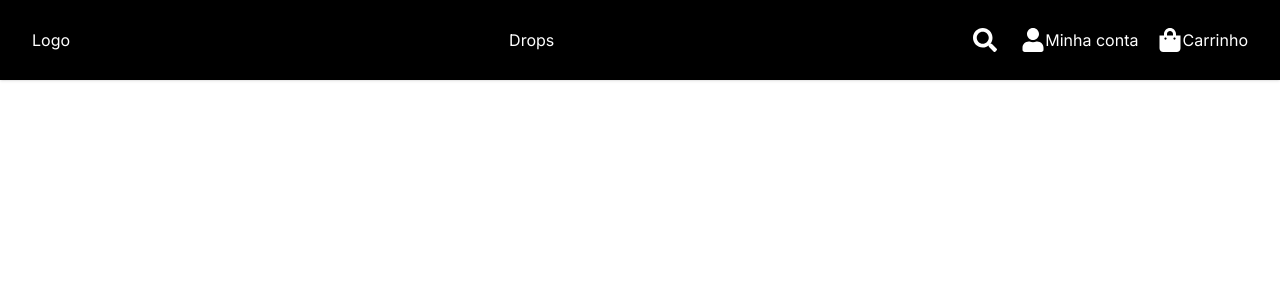
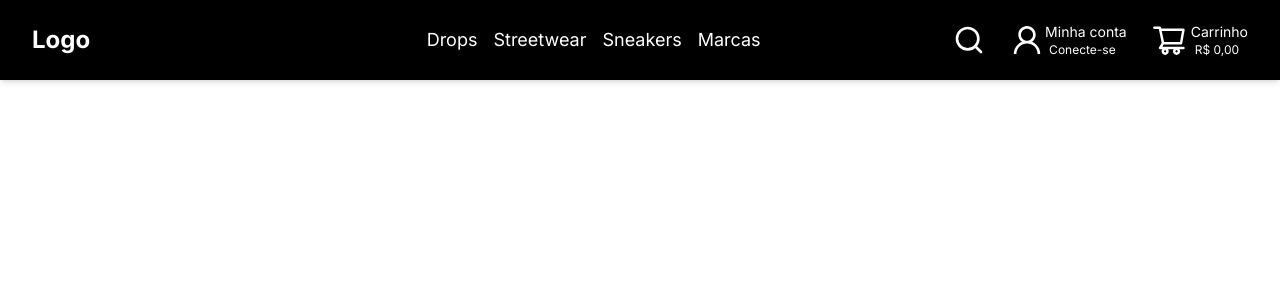
Before and after one commit to MauricioKrziminski/e-commerce, a Next.js app: page / in a window 1280 px wide. Shown: the top 300 px of the page. Built offline with nearby package versions, Linux system fonts and the light colour scheme.

Commit message:
feat: added header

```diff
--- a/package.json
+++ b/package.json
@@ -9,7 +9,6 @@
     "lint": "next lint"
   },
   "dependencies": {
-    "@heroicons/react": "^2.1.1",
     "next": "14.1.3",
     "react": "^18",
     "react-dom": "^18",
--- a/src/components/Header/header.tsx
+++ b/src/components/Header/header.tsx
@@ -1,91 +1,160 @@
 'use client'
-
+import React, { useState } from 'react'
+import { FiMenu, FiSearch, FiX } from 'react-icons/fi'
+import { AiOutlineUser, AiOutlineShoppingCart } from 'react-icons/ai'
 import Link from 'next/link'
-import { useState } from 'react'
-import { FaSearch, FaShoppingBag, FaUser } from 'react-icons/fa'
 
 export function Header() {
-  const [dropdownOpen, setDropdownOpen] = useState(false)
+  const [isMenuOpen, setIsMenuOpen] = useState(false)
+  const [isSearchOpen, setIsSearchOpen] = useState(false)
+  const [hoverUser, setHoverUser] = useState(false)
+  const [hoverCart, setHoverCart] = useState(false)
 
   return (
-    <nav className="bg-black shadow">
-      <div className="mx-auto max-w-7xl px-4 sm:px-6 lg:px-8">
-        <div className="flex h-20 justify-between">
-          <div className="flex">
-            <div className="flex flex-shrink-0 items-center text-white">
-              <Link href="/">Logo</Link>
+    <div className="relative">
+      {isSearchOpen && (
+        <div
+          className="fixed inset-0 z-20 bg-black opacity-50"
+          onClick={() => setIsSearchOpen(false)}
+        ></div>
+      )}
+
+      <header className="z-30 bg-black shadow-md">
+        <div className="mx-auto max-w-7xl px-4 sm:px-6 lg:px-8">
+          <div className="flex h-20 items-center justify-between">
+            <div className="flex items-center">
+              <button
+                className="z-30 mr-8 text-white md:hidden"
+                onClick={() => setIsMenuOpen(!isMenuOpen)}
+              >
+                {isMenuOpen ? (
+                  <FiX className="h-7 w-7" />
+                ) : (
+                  <FiMenu className="h-7 w-7" />
+                )}
+              </button>
+              <Link href="/">
+                <h1 className="text-2xl font-bold text-white">Logo</h1>
+              </Link>
+            </div>
+            <nav className="ml-40 hidden grow items-center justify-center md:flex">
+              <Link href="/drops">
+                <span className="text-lg text-white hover:text-gray-500">
+                  Drops
+                </span>
+              </Link>
+              <Link href="/streetwear">
+                <span className="mx-4 text-lg text-white hover:text-gray-500">
+                  Streetwear
+                </span>
+              </Link>
+              <Link href="/sneakers">
+                <span className="text-lg text-white hover:text-gray-500">
+                  Sneakers
+                </span>
+              </Link>
+              <Link href="/marcas">
+                <span className="mx-4 text-lg text-white hover:text-gray-500">
+                  Marcas
+                </span>
+              </Link>
+            </nav>
+            <div className="flex items-center space-x-6">
+              <FiSearch
+                className="h-6 w-6 cursor-pointer text-white hover:text-gray-500 lg:h-8 lg:w-8"
+                onClick={() => setIsSearchOpen(true)}
+              />
+              <div
+                onMouseEnter={() => setHoverUser(true)}
+                onMouseLeave={() => setHoverUser(false)}
+                className="flex items-center"
+              >
+                <AiOutlineUser
+                  className={`h-6 w-6 lg:h-9 lg:w-9 ${hoverUser ? 'text-gray-500' : 'text-white'}`}
+                />
+                <div>
+                  <Link href="/login">
+                    <span className="flex flex-col">
+                      <span className="hidden text-sm text-white md:block">
+                        Minha conta
+                      </span>
+                      <span className="ml-1 hidden text-xs text-white md:block">
+                        Conecte-se
+                      </span>
+                    </span>
+                  </Link>
+                </div>
+              </div>
+              <div
+                onMouseEnter={() => setHoverCart(true)}
+                onMouseLeave={() => setHoverCart(false)}
+                className="flex items-center"
+              >
+                <AiOutlineShoppingCart
+                  className={`h-6 w-6 lg:h-9 lg:w-9 ${hoverCart ? 'text-gray-500' : 'text-white'}`}
+                />
+                <div className="ml-1">
+                  <Link href="/carrinho">
+                    <span className="flex flex-col">
+                      <span className="hidden text-sm text-white md:block">
+                        Carrinho
+                      </span>
+                      <span className="ml-1 hidden text-xs text-white md:block">
+                        R$ 0,00
+                      </span>
+                    </span>
+                  </Link>
+                </div>
+              </div>
             </div>
           </div>
-          <div className="hidden sm:ml-6 sm:flex sm:items-center">
-            <div className="relative">
-              <button
-                onClick={() => setDropdownOpen(!dropdownOpen)}
-                className="text-white hover:text-gray-500 focus:outline-none focus:ring-2 focus:ring-purple-500 focus:ring-offset-2 focus:ring-offset-gray-100"
-              >
-                Drops
-              </button>
-              {dropdownOpen && (
-                <div className="absolute z-10 mt-2 w-48 rounded-md bg-white shadow-lg ring-1 ring-black ring-opacity-5">
-                  <div
-                    className="py-1"
-                    role="menu"
-                    aria-orientation="vertical"
-                    aria-labelledby="options-menu"
-                  >
-                    <Link href="/drop-1">
-                      <div
-                        className="block cursor-pointer px-4 py-2 text-sm text-gray-700 hover:bg-gray-100"
-                        role="menuitem"
-                      >
-                        Drop 1
-                      </div>
-                    </Link>
-                    <Link href="/drop-2">
-                      <div
-                        className="block cursor-pointer px-4 py-2 text-sm text-gray-700 hover:bg-gray-100"
-                        role="menuitem"
-                      >
-                        Drop 2
-                      </div>
-                    </Link>
-                    <Link href="/drop-3">
-                      <div
-                        className="block cursor-pointer px-4 py-2 text-sm text-gray-700 hover:bg-gray-100"
-                        role="menuitem"
-                      >
-                        Drop 3
-                      </div>
-                    </Link>
-                    {/* Adicione mais itens conforme necessário */}
-                  </div>
-                </div>
-              )}
+        </div>
+      </header>
+      {isSearchOpen && (
+        <div className="fixed top-0 z-40 w-full bg-black">
+          <div className="mx-auto max-w-7xl px-4 sm:px-6 lg:px-36">
+            <div className="flex h-20 items-center justify-between">
+              <input
+                className="flex-grow rounded-md px-4 py-2 outline-none"
+                type="text"
+                placeholder="Pesquisar..."
+              />
+              <FiX
+                className="ml-2 h-6 w-6 cursor-pointer text-white hover:text-gray-500 lg:h-8 lg:w-8"
+                onClick={() => setIsSearchOpen(false)}
+              />
             </div>
           </div>
-          <div className="flex items-center">
-            <button
-              type="button"
-              className="rounded-full p-1 text-white hover:text-gray-500 focus:outline-none"
-            >
-              <FaSearch className="h-6 w-6" aria-hidden="true" />
-            </button>
-
-            <Link href="/login">
-              <div className="ml-5 flex cursor-pointer items-center text-white hover:text-gray-500">
-                <FaUser className="h-6 w-6" aria-hidden="true" />
-                <span>Minha conta</span>
-              </div>
-            </Link>
-
-            <Link href="/cart">
-              <div className="ml-5 flex cursor-pointer items-center text-white hover:text-gray-500">
-                <FaShoppingBag className="h-6 w-6" aria-hidden="true" />
-                <span>Carrinho</span>
-              </div>
-            </Link>
-          </div>
         </div>
+      )}
+      <div
+        className={`fixed top-20 ${isMenuOpen ? 'left-0' : '-left-full'} z-20 h-full w-full bg-white/70 transition-all duration-300 md:hidden`}
+      >
+        <nav>
+          <ul className="flex flex-col items-start space-y-4 pl-4 pt-10">
+            <li>
+              <Link href="/drops">
+                <span className="text-lg text-black">Drops</span>
+              </Link>
+            </li>
+            <li>
+              <Link href="/streetwear">
+                <span className="text-lg text-black">Streetwear</span>
+              </Link>
+            </li>
+            <li>
+              <Link href="/sneakers">
+                <span className="text-lg text-black">Sneakers</span>
+              </Link>
+            </li>
+            <li>
+              <Link href="/marcas">
+                <span className="text-lg text-black">Marcas</span>
+              </Link>
+            </li>
+          </ul>
+        </nav>
       </div>
-    </nav>
+    </div>
   )
 }
```
Also changed, not shown: 1 other file (tests, documents, lock files or other folders).
